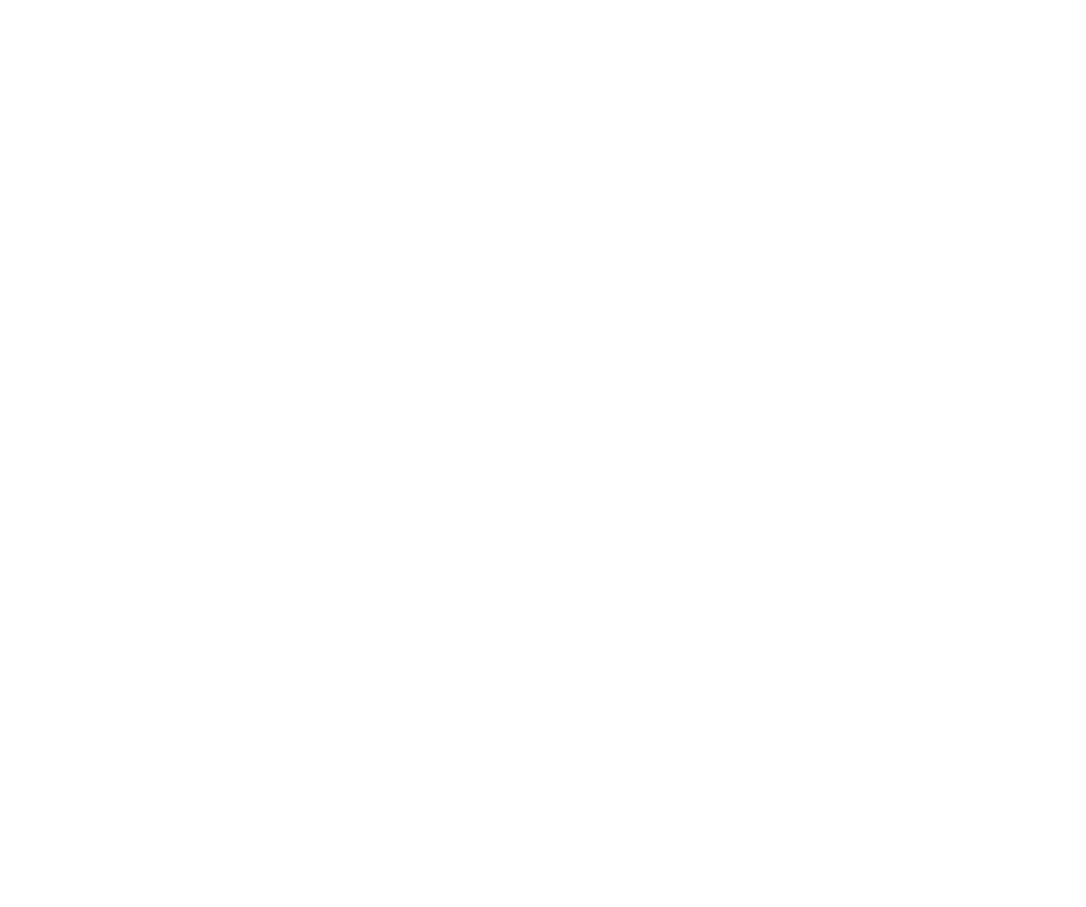
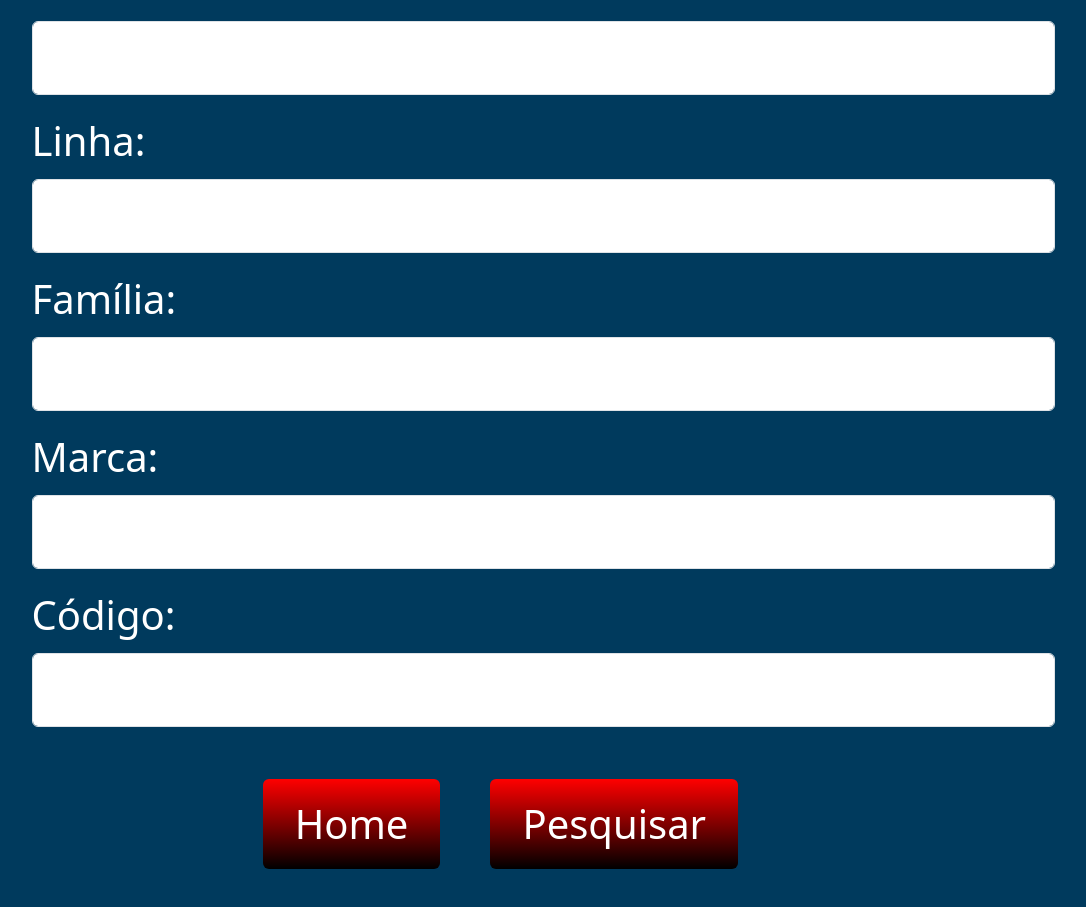
Before and after one commit to Hattensz/GS2-Rede-Ancora, a React (Vite) app: page / in a window 1280 px wide. Shown: the part 349-1256 px from the top of the page, without its empty margins (97-1183 px from the left). Before the commit the page ends 800 px from the top, so only its background shows below. Built offline with nearby package versions, Linux system fonts and the light colour scheme.

Commit message:
Search Page - finished front end missing API connection

```diff
--- a/package.json
+++ b/package.json
@@ -10,10 +10,13 @@
     "preview": "vite preview"
   },
   "dependencies": {
+    "@hookform/resolvers": "^3.3.4",
     "bootstrap": "^5.3.3",
     "react": "^18.2.0",
     "react-bootstrap": "^2.10.2",
-    "react-dom": "^18.2.0"
+    "react-dom": "^18.2.0",
+    "react-hook-form": "^7.51.3",
+    "yup": "^1.4.0"
   },
   "devDependencies": {
     "@types/react": "^18.2.66",
--- a/src/App.jsx
+++ b/src/App.jsx
@@ -1,15 +1,17 @@
-import './App.css'
-import 'bootstrap/dist/css/bootstrap.min.css';
-import Header from './components/header/Header'
-import Home from './components/home/Home'
+import "./App.css";
+import "bootstrap/dist/css/bootstrap.min.css";
+import Header from "./components/header/Header";
+import Home from "./components/home/Home";
+import SearchPage from "./components/search/SearchPage";
 
 function App() {
   return (
     <>
       <Header />
       <Home />
+      <SearchPage />
     </>
-  )
+  );
 }
 
-export default App
+export default App;
--- /dev/null
+++ b/src/components/search/SearchPage.css
@@ -0,0 +1,13 @@
+.button {
+  background: linear-gradient(to top, black, red);
+  border-radius: none;
+  border: none;
+  color: white;
+  padding: 15px 32px;
+  text-align: center;
+  text-decoration: none;
+  display: inline-block;
+  font-size: 16px;
+  margin: 4px 2px;
+  cursor: pointer;
+}
--- /dev/null
+++ b/src/components/search/SearchPage.jsx
@@ -0,0 +1,106 @@
+import React, { useState } from "react";
+import "./SearchPage.css";
+import "bootstrap/dist/css/bootstrap.min.css";
+import logo from "../../assets/logo-hd.png";
+import { useForm } from "react-hook-form";
+
+function SearchPage() {
+  const [listaDados, setListaDados] = useState([]);
+
+  const {
+    register,
+    handleSubmit,
+    formState: { errors },
+  } = useForm();
+
+  function buscarDados(dados) {
+    setListaDados([dados]);
+    console.log(dados);
+  }
+
+  return (
+    <div
+      className="search-page d-flex justify-content-center align-items-center pb-5"
+      style={{
+        backgroundColor: "#003A5D",
+        minHeight: "100vh",
+        position: "absolute",
+        top: 0,
+        left: 0,
+        right: 0,
+      }}
+    >
+      <div className="container fs-1">
+        <div className="d-flex flex-column align-items-center mt-5">
+          <div className="col-12 text-center">
+            <img src={logo} alt="Logo da Empresa" />
+          </div>
+          <div className="col-md-11 pt-5">
+            <form onSubmit={handleSubmit(buscarDados)}>
+              <div className="mb-3">
+                <label htmlFor="placa" className="form-label text-white">
+                  Placa do Carro:
+                </label>
+                <input
+                  type="text"
+                  className="fs-1 form-control"
+                  {...register("placa")}
+                />
+              </div>
+              <div className="mb-3">
+                <label htmlFor="linha" className="form-label text-white">
+                  Linha:
+                </label>
+                <input
+                  type="text"
+                  className="fs-1 form-control"
+                  {...register("linha")}
+                />
+              </div>
+              <div className="mb-3">
+                <label htmlFor="familia" className="form-label text-white">
+                  Família:
+                </label>
+                <input
+                  type="text"
+                  className="fs-1 form-control"
+                  {...register("familia")}
+                />
+              </div>
+              <div className="mb-3">
+                <label htmlFor="marca" className="form-label text-white">
+                  Marca:
+                </label>
+                <input
+                  type="text"
+                  className="fs-1 form-control"
+                  {...register("marca")}
+                />
+              </div>
+              <div className="mb-3">
+                <label htmlFor="codigo" className="form-label text-white">
+                  Código:
+                </label>
+                <input
+                  type="text"
+                  className="fs-1 form-control"
+                  {...register("codigo")}
+                />
+              </div>
+              <div className="col-md-11 text-center mt-5">
+                <button type="button" className="button fs-1 btn me-5">
+                  Home
+                </button>
+                <button type="submit" className="button fs-1 btn">
+                  Pesquisar
+                </button>
+              </div>
+            </form>
+          </div>
+        </div>
+      </div>
+    </div>
+  );
+}
+
+export default SearchPage;
```
Also changed, not shown: src/assets/logo-hd.png (added), 1 other file (tests, documents, lock files or other folders).
